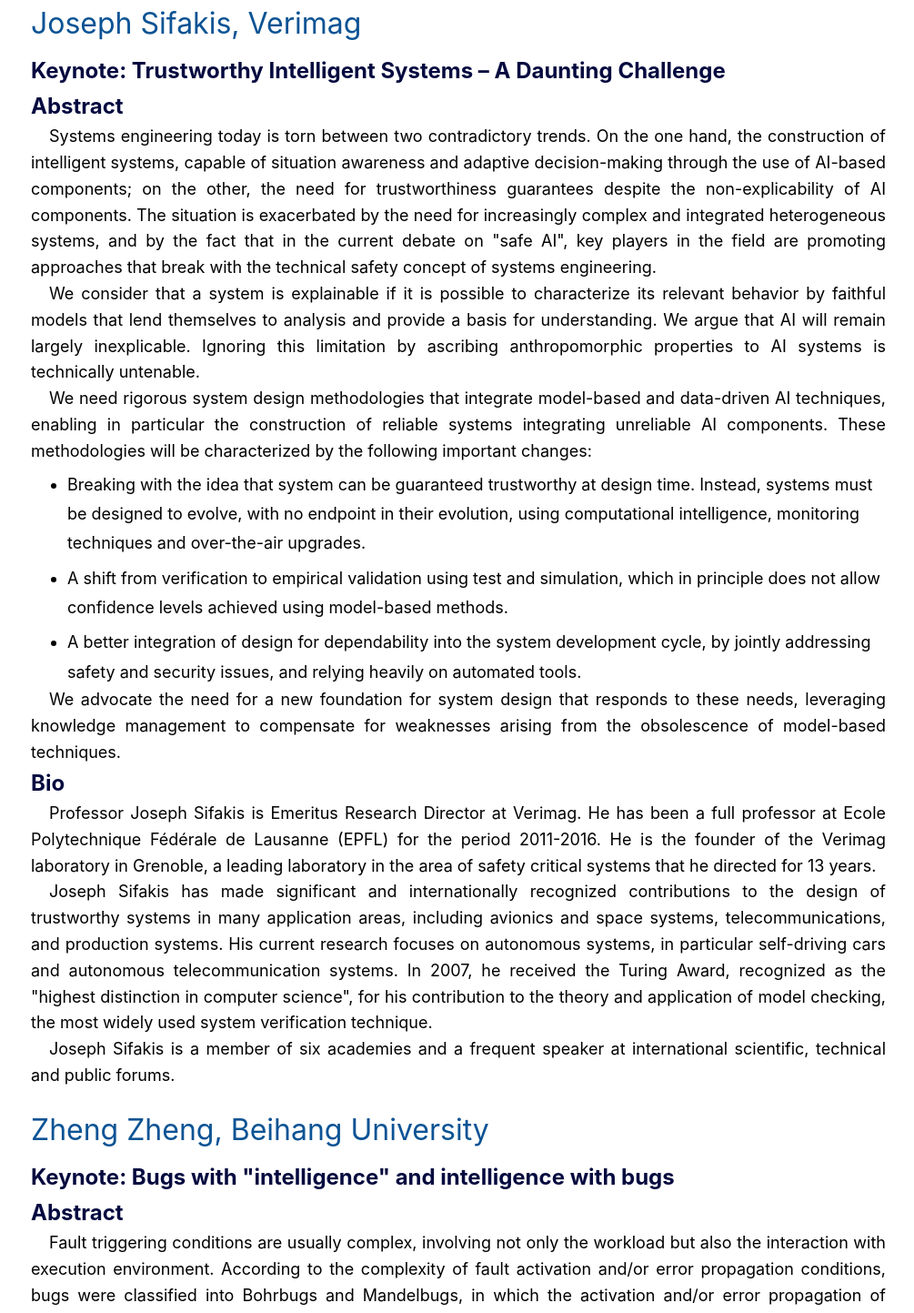
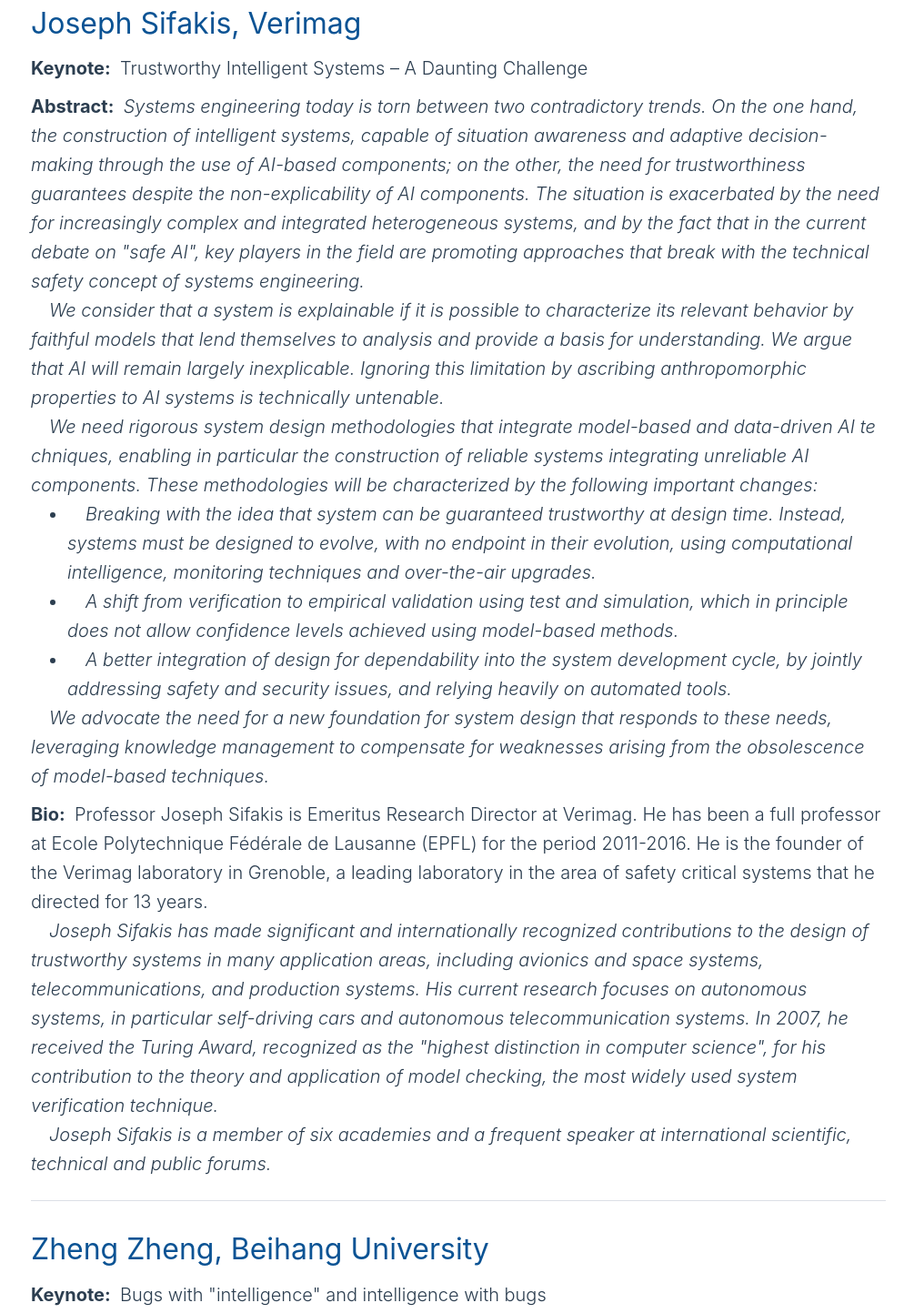
Before and after one commit to issre-wdmd/issre-wdmd.github.io, a Vue app: page /#/keynote/speakers in a window 1280 px wide. Shown: the part 580-2023 px from the top of the page at 91% size, without its empty margins (136-1141 px from the left). Built offline with nearby package versions, Linux system fonts and the light colour scheme.

Commit message:
feat: 修改样式和内容

```diff
--- a/components.d.ts
+++ b/components.d.ts
@@ -8,6 +8,7 @@
 declare module 'vue' {
   export interface GlobalComponents {
     ElAffix: typeof import('element-plus/es')['ElAffix']
+    ElDivider: typeof import('element-plus/es')['ElDivider']
     ElMenu: typeof import('element-plus/es')['ElMenu']
     ElMenuItem: typeof import('element-plus/es')['ElMenuItem']
     ElTable: typeof import('element-plus/es')['ElTable']
--- a/src/components/TheBanner.vue
+++ b/src/components/TheBanner.vue
@@ -5,7 +5,7 @@
       <h2 class="title font-lato">WDMD 2023: 2nd International Workshop on </h2>
       <h2 class="title font-lato">Dependability Modeling and Design</h2>
       <div class="subtitle">Co-located with <a href="https://issre.github.io/2023/" target="_blank">ISSRE 2023</a></div>
-      <div class="tip font-merri">October 9-12, Florence, Italy</div>
+      <div class="tip font-merri">October 10-12, Florence, Italy</div>
     </div>
   </div>
 </template>
--- a/src/views/KeynoteSpeakersView.vue
+++ b/src/views/KeynoteSpeakersView.vue
@@ -2,37 +2,97 @@
   <div class="keynote-speakers">
     <div class="title1 font-merri">Keynote Speakers</div>
     <div class="title2 section-title">Joseph Sifakis, Verimag</div>
-    <div class="title3">Keynote: Trustworthy Intelligent Systems – A Daunting Challenge</div>
-    <div class="title3">Abstract</div>
-    <p class="pa-content p">Systems engineering today is torn between two contradictory trends. On the one hand, the construction of intelligent systems, capable of situation awareness and adaptive decision-making through the use of AI-based components; on the other, the need for trustworthiness guarantees despite the non-explicability of AI components. The situation is exacerbated by the need for increasingly complex and integrated heterogeneous systems, and by the fact that in the current debate on "safe AI", key players in the field are promoting approaches that break with the technical safety concept of systems engineering.</p>
-    <p class="pa-content p">We consider that a system is explainable if it is possible to characterize its relevant behavior by faithful models that lend themselves to analysis and provide a basis for understanding. We argue that AI will remain largely inexplicable. Ignoring this limitation by ascribing anthropomorphic properties to AI systems is technically untenable. </p>
-    <p class="pa-content p">We need rigorous system design methodologies that integrate model-based and data-driven AI techniques, enabling in particular the construction of reliable systems integrating unreliable AI components. These methodologies will be characterized by the following important changes: </p>
-    <ul class="list">
-      <li class="item">Breaking with the idea that system can be guaranteed trustworthy at design time. Instead, systems must be designed to evolve, with no endpoint in their evolution, using computational intelligence, monitoring techniques and over-the-air upgrades.</li>
-      <li class="item">A shift from verification to empirical validation using test and simulation, which in principle does not allow confidence levels achieved using model-based methods. </li>
-      <li class="item">A better integration of design for dependability into the system development cycle, by jointly addressing safety and security issues, and relying heavily on automated tools.</li>
-    </ul>
-    <p class="pa-content p">We advocate the need for a new foundation for system design that responds to these needs, leveraging knowledge management to compensate for weaknesses arising from the obsolescence of model-based techniques.</p>
-    <div class="title3">Bio</div>
-    <p class="pa-content p">Professor Joseph Sifakis is Emeritus Research Director at Verimag. He has been a full professor at Ecole Polytechnique Fédérale de Lausanne (EPFL) for the period 2011-2016. He is the founder of the Verimag laboratory in Grenoble, a leading laboratory in the area of safety critical systems that he directed for 13 years.</p>
-    <p class="pa-content p">Joseph Sifakis has made significant and internationally recognized contributions to the design of trustworthy systems in many application areas, including avionics and space systems, telecommunications, and production systems. His current research focuses on autonomous systems, in particular self-driving cars and autonomous telecommunication systems. In 2007, he received the Turing Award, recognized as the "highest distinction in computer science", for his contribution to the theory and application of model checking, the most widely used system verification technique. </p>
-    <p class="pa-content p">Joseph Sifakis is a member of six academies and a frequent speaker at international scientific, technical and public forums.</p>
+
+    <div class="content">
+      <div class="pa">
+        <p>
+          <span class="bold">Keynote: </span>
+          <span class="thin">&nbsp;Trustworthy Intelligent Systems – A Daunting Challenge</span>
+        </p>
+      </div>
+
+      <div class="pa">
+        <p>
+          <span class="bold">Abstract: </span>
+          <span class="thin italic">&nbsp;Systems engineering today is torn between two contradictory trends. On the one hand, the construction of intelligent systems, capable of situation awareness and adaptive decision-making through the use of AI-based components; on the other, the need for trustworthiness guarantees despite the non-explicability of AI components. The situation is exacerbated by the need for increasingly complex and integrated heterogeneous systems, and by the fact that in the current debate on "safe AI", key players in the field are promoting approaches that break with the technical safety concept of systems engineering.</span>
+        </p>
+        <p class="thin italic indent">We consider that a system is explainable if it is possible to characterize its relevant behavior by faithful models that lend themselves to analysis and provide a basis for understanding. We argue that AI will remain largely inexplicable. Ignoring this limitation by ascribing anthropomorphic properties to AI systems is technically untenable.</p>
+        <p class="thin italic indent">We need rigorous system design methodologies that integrate model-based and data-driven AI te chniques, enabling in particular the construction of reliable systems integrating unreliable AI components. These methodologies will be characterized by the following important changes: </p>
+        <ul>
+          <li class="thin italic indent">Breaking with the idea that system can be guaranteed trustworthy at design time. Instead, systems must be designed to evolve, with no endpoint in their evolution, using computational intelligence, monitoring techniques and over-the-air upgrades.</li>
+          <li class="thin italic indent">A shift from verification to empirical validation using test and simulation, which in principle does not allow confidence levels achieved using model-based methods. </li>
+          <li class="thin italic indent">A better integration of design for dependability into the system development cycle, by jointly addressing safety and security issues, and relying heavily on automated tools.</li>
+        </ul>
+        <p class="thin italic indent">We advocate the need for a new foundation for system design that responds to these needs, leveraging knowledge management to compensate for weaknesses arising from the obsolescence of model-based techniques.</p>
+      </div>
+
+      <div>
+        <p>
+          <span class="bold">Bio: </span>
+          <span class="thin">&nbsp;Professor Joseph Sifakis is Emeritus Research Director at Verimag. He has been a full professor at Ecole Polytechnique Fédérale de Lausanne (EPFL) for the period 2011-2016. He is the founder of the Verimag laboratory in Grenoble, a leading laboratory in the area of safety critical systems that he directed for 13 years.</span>
+        </p>
+        <p class="thin italic indent">Joseph Sifakis has made significant and internationally recognized contributions to the design of trustworthy systems in many application areas, including avionics and space systems, telecommunications, and production systems. His current research focuses on autonomous systems, in particular self-driving cars and autonomous telecommunication systems. In 2007, he received the Turing Award, recognized as the "highest distinction in computer science", for his contribution to the theory and application of model checking, the most widely used system verification technique. </p>
+        <p class="thin italic indent">Joseph Sifakis is a member of six academies and a frequent speaker at international scientific, technical and public forums.</p>
+      </div>
+    </div>
+
+    <el-divider />
 
     <div class="title2 section-title">Zheng Zheng, Beihang University</div>
-    <div class="title3">Keynote: Bugs with "intelligence" and intelligence with bugs</div>
-    <div class="title3">Abstract</div>
-    <p class="pa-content p">Fault triggering conditions are usually complex, involving not only the workload but also the interaction with execution environment. According to the complexity of fault activation and/or error propagation conditions, bugs were classified into Bohrbugs and Mandelbugs, in which the activation and/or error propagation of Mandelbugs are complex. They make the system show a phenomenon of “intelligence”, exhibiting chaotic and even non-deterministic behavior during operation. In the first part of this presentation, the characteristics of this type of bugs are illustrated by the empirical studies on several traditional software systems.</p>
-    <p class="pa-content p">In the second part of this presentation, we will investigate the bug characteristics and root causes of different bug types in three widely used deep learning frameworks and five popular deep learning compilers, and will compare it with those in traditional software systems. Nowadays, various DL models with different architectures, such as CNN, RNN and GNN have been designed to deal with different artificial intelligence tasks. As the foundation to support the training process and runtime inference, multiple popular DL frameworks have been developed so far. However, it is still a challenge for DL frameworks to handle diverse hardware-specific transformations and DL model deployment across various target devices. To address this problem, several popular DL compilers have been proposed. The presentation in this part can help researchers understand bugs in the process of constructing and deploying DL models.</p>
-    <div class="title3">Bio</div>
-    <div class="pa-content p">Zheng Zheng is a professor at Beihang University and the deputy dean of School of Automation Science and Electrical Engineering. His research work is primarily concerned with software reliability and testing. Recently, He paid more attention on the intelligent software reliability engineering. He is co-author of over 100 journal and conference publications, including IEEE TDSC, IEEE TIFS, IEEE TSE, IEEE TR, IEEE TSC, JSS and so on. He serves for IEEE PRDC2019, IEEE DASC 2019, IEEE ISSRE 2020, IEEE QRS 2021 as PC Co-Chairs, as well as WoSAR 2019, DeIS 2020 and DeIS 2021 as General Co-Chairs. He is Editor-in-chief of Atlantis Highlights in Engineering (Springer Nature), Associate Editor of IEEE TR (2021- ), Elsevier KBS (2018- ) and Springer IJCIS (2012- ) and Guest Editor of IEEE TDSC (2021). He is IEEE Senior Member and IEEE CIS Emerging Technologies TC member.</div>
+
+    <div class="content">
+      <div class="pa">
+        <p>
+          <span class="bold">Keynote: </span>
+          <span class="thin">&nbsp;Bugs with "intelligence" and intelligence with bugs</span>
+        </p>
+      </div>
+
+      <div class="pa">
+        <p>
+          <span class="bold">Abstract: </span>
+          <span class="thin italic">&nbsp;Fault triggering conditions are usually complex, involving not only the workload but also the interaction with execution environment. According to the complexity of fault activation and/or error propagation conditions, bugs were classified into Bohrbugs and Mandelbugs, in which the activation and/or error propagation of Mandelbugs are complex. They make the system show a phenomenon of “intelligence”, exhibiting chaotic and even non-deterministic behavior during operation. In the first part of this presentation, the characteristics of this type of bugs are illustrated by the empirical studies on several traditional software systems.</span>
+        </p>
+
+        <p class="thin italic indent">In the second part of this presentation, we will investigate the bug characteristics and root causes of different bug types in three widely used deep learning frameworks and five popular deep learning compilers, and will compare it with those in traditional software systems. Nowadays, various DL models with different architectures, such as CNN, RNN and GNN have been designed to deal with different artificial intelligence tasks. As the foundation to support the training process and runtime inference, multiple popular DL frameworks have been developed so far. However, it is still a challenge for DL frameworks to handle diverse hardware-specific transformations and DL model deployment across various target devices. To address this problem, several popular DL compilers have been proposed. The presentation in this part can help researchers understand bugs in the process of constructing and deploying DL models.</p>
+      </div>
+
+      <div>
+        <p>
+          <span class="bold">Bio: </span>
+          <span class="thin">&nbsp;Zheng Zheng is a professor at Beihang University and the deputy dean of School of Automation Science and Electrical Engineering. His research work is primarily concerned with software reliability and testing. Recently, He paid more attention on the intelligent software reliability engineering. He is co-author of over 100 journal and conference publications, including IEEE TDSC, IEEE TIFS, IEEE TSE, IEEE TR, IEEE TSC, JSS and so on. He serves for IEEE PRDC2019, IEEE DASC 2019, IEEE ISSRE 2020, IEEE QRS 2021 as PC Co-Chairs, as well as WoSAR 2019, DeIS 2020 and DeIS 2021 as General Co-Chairs. He is Editor-in-chief of Atlantis Highlights in Engineering (Springer Nature), Associate Editor of IEEE TR (2021- ), Elsevier KBS (2018- ) and Springer IJCIS (2012- ) and Guest Editor of IEEE TDSC (2021). He is IEEE Senior Member and IEEE CIS Emerging Technologies TC member.</span>
+        </p>
+      </div>
+    </div>
+
+    <el-divider />
 
     <div class="title2 section-title">Domenico Cotrone, University of Naples Federico II</div>
-    <div class="title3">Keynote: Unveiling the Veil: Towards the Trustworthiness of AI Code Generators</div>
-    <div class="title3">Abstract</div>
-    <p class="pa-content p">Nowadays, AI code generators have emerged as powerful tools transforming the software development landscape. These tools promise accelerated productivity and efficiency, but they also raise crucial questions regarding the trustworthiness of the code they produce. This keynote talk delves into the heart of this critical issue, aiming to provide a comprehensive understanding of the topics related to the trustworthiness of AI code generators, focusing on the security and robustness aspects of these AI-powered solutions.</p>
-    <p class="pa-content p">Beginning with an in-depth examination of the security and robustness landscape surrounding AI code generators, the talk will dissect the common threats and risks associated with new technology impacting our everyday lives. From adversarial inputs to poisoning attacks, understanding these potential pitfalls is crucial for developers and organizations alike.</p>
-    <div class="title3">Bio</div>
-    <p class="pa-content p">Domenico Cotroneo is a Full Professor at the Department of Electrical Engineering and Information Technology, University of Naples Federico II. He is also an IEEE Senior Member. He has served on the Technical Program Committee of important conferences on Dependability and Software Reliability, eg., IEEE/IFIP DSN, IEEE SRDS, Safecomp, IEEE ISSRE, and IEEE ICDS. Domenico’s research activities cover the following areas: dependability assessment of complex software systems, software fault injection, and software performance degradation analysis.</p>
+
+    <div class="content">
+      <div class="pa">
+        <p>
+          <span class="bold">Keynote: </span>
+          <span class="thin">&nbsp;Unveiling the Veil: Towards the Trustworthiness of AI Code Generators</span>
+        </p>
+      </div>
+
+      <div class="pa">
+        <p>
+          <span class="bold">Abstract: </span>
+          <span class="thin italic">&nbsp;Nowadays, AI code generators have emerged as powerful tools transforming the software development landscape. These tools promise accelerated productivity and efficiency, but they also raise crucial questions regarding the trustworthiness of the code they produce. This keynote talk delves into the heart of this critical issue, aiming to provide a comprehensive understanding of the topics related to the trustworthiness of AI code generators, focusing on the security and robustness aspects of these AI-powered solutions.</span>
+        </p>
+
+        <p class="thin italic indent">Beginning with an in-depth examination of the security and robustness landscape surrounding AI code generators, the talk will dissect the common threats and risks associated with new technology impacting our everyday lives. From adversarial inputs to poisoning attacks, understanding these potential pitfalls is crucial for developers and organizations alike.</p>
+      </div>
+
+      <div>
+        <p>
+          <span class="bold">Bio: </span>
+          <span class="thin">&nbsp;Domenico Cotroneo is a Full Professor at the Department of Electrical Engineering and Information Technology, University of Naples Federico II. He is also an IEEE Senior Member. He has served on the Technical Program Committee of important conferences on Dependability and Software Reliability, eg., IEEE/IFIP DSN, IEEE SRDS, Safecomp, IEEE ISSRE, and IEEE ICDS. Domenico’s research activities cover the following areas: dependability assessment of complex software systems, software fault injection, and software performance degradation analysis.</span>
+        </p>
+      </div>
+    </div>
 
     <div class="title2 section-title">Ryan Cotterell, ETH Zürich</div>
     <p class="pa-content p">TBD</p>
@@ -45,29 +105,30 @@
     margin: 1.6rem 0 0.5rem;
   }
 
-  .title3 {
-    color: #040a3f;
-    font-size: 2.4rem;
-    font-weight: bold;
+  .content {
+    font-size: 2rem;
+
+    .pa {
+      margin-bottom: 1rem;
+    }
+
+    .bold {
+      font-weight: bold;
+    }
+    .thin {
+      font-weight: 300;
+    }
+    .italic {
+      font-style: italic;
+    }
+    .indent {
+      text-indent: 2rem;
+    }
   }
 
   .pa-content {
     text-indent: 2rem;
     line-height: 1.6;
   }
-
-  .list {
-    margin-top: 0.6rem;
-    .item {
-      color: #000;
-      font-size: 1.8rem;
-      line-height: 1.8;
-      margin-top: 0.6rem;
-
-      &:first-child {
-        margin-top: 0;
-      }
-    }
-  }
 }
 </style>
--- a/src/views/ParticipationView.vue
+++ b/src/views/ParticipationView.vue
@@ -1,6 +1,6 @@
 <template>
   <div class="participation">
-    <p class="pa-header p">The WDMD 2023 workshop will be co-located with ISSRE 2023 (<a href="https://issre.github.io/2023/" target="_blank">https://issre.github.io/2023/</a>), and will take place in Florence, Italy, between October 9-12, 2023.</p>
+    <p class="pa-header p">The WDMD 2023 workshop will be co-located with ISSRE 2023 (<a href="https://issre.github.io/2023/" target="_blank">https://issre.github.io/2023/</a>), and will take place in Florence, Italy, on October 10, 2023.</p>
     <div class="title2">Registration</div>
     <p class="pa-header p">The registration process is managed by the ISSRE committee. Options are available for registering for the full week of the ISSRE conference and for one-day registrations for just the day of the workshop. More information is available at: </p>
     <p class="pa-header p"><a href="https://issre.github.io/2023/attend_registration.html" target="_blank">https://issre.github.io/2023/attend_registration.html</a></p>
```
Also changed, not shown: src/views/ProgramView.vue (+8 -1 lines).
